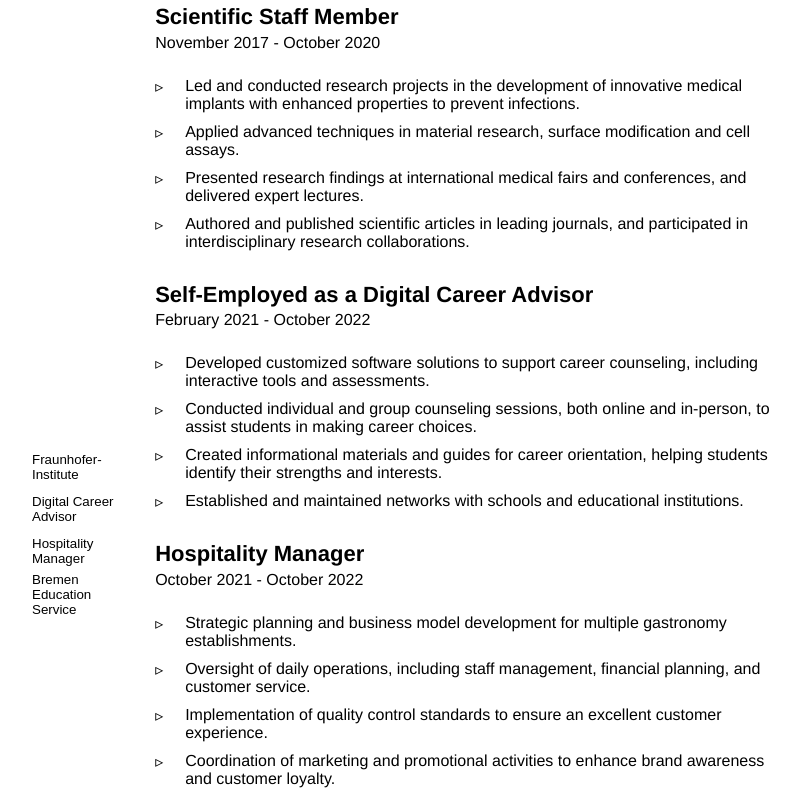
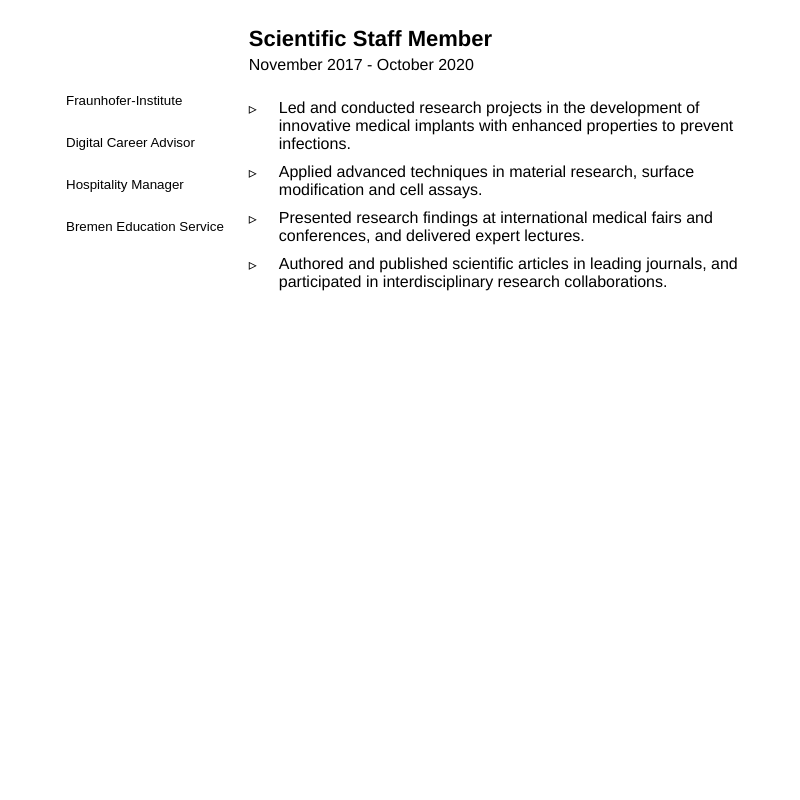
Before and after one commit to denmarx/resume23-24, a React (Create React App) app: page / in a window 1280 px wide. Shown: the part 1680-2480 px from the top of the page, without its empty margins (224-1024 px from the left). After the commit the page ends 2113 px from the top, so only its background shows below. Built offline with nearby package versions, Linux system fonts and the light colour scheme.

Commit message:
dynamic job rendering

```diff
--- /dev/null
+++ b/src/components/Content/JobDetails.js
@@ -0,0 +1,118 @@
+import React from 'react';
+import styles from './Jobs.module.css';
+
+const JobDetails = ({ jobName, isActive }) => {
+  const getJobContent = (name) => {
+    switch (name) {
+      case 'Fraunhofer-Institute':
+        return (
+          <>
+            <h3>
+              <span>Scientific Staff Member</span>
+            </h3>
+            <p className={styles.range}>November 2017 - October 2020</p>
+            <div>
+              <ul className={styles.jobList}>
+                <li>
+                  Led and conducted research projects in the development of innovative medical implants with enhanced
+                  properties to prevent infections.
+                </li>
+                <li>Applied advanced techniques in material research, surface modification and cell assays.</li>
+                <li>
+                  Presented research findings at international medical fairs and conferences, and delivered expert
+                  lectures.
+                </li>
+                <li>
+                  Authored and published scientific articles in leading journals, and participated in interdisciplinary
+                  research collaborations.
+                </li>
+              </ul>
+            </div>
+          </>
+        );
+      case 'Digital Career Advisor':
+        return (
+          <>
+            <h3>
+              <span>Self-Employed as a Digital Career Advisor</span>
+            </h3>
+            <p className={styles.range}>February 2021 - October 2022</p>
+            <div>
+              <ul className={styles.jobList}>
+                <li>
+                  Developed customized software solutions to support career counseling, including interactive tools and
+                  assessments.
+                </li>
+                <li>
+                  Conducted individual and group counseling sessions, both online and in-person, to assist students in
+                  making career choices.
+                </li>
+                <li>
+                  Created informational materials and guides for career orientation, helping students identify their
+                  strengths and interests.
+                </li>
+                <li>Established and maintained networks with schools and educational institutions.</li>
+              </ul>
+            </div>
+          </>
+        );
+      case 'Hospitality Manager':
+        return (
+          <>
+            <h3>
+              <span>Hospitality Manager</span>
+            </h3>
+            <p className={styles.range}>October 2021 - October 2022</p>
+            <div>
+              <ul className={styles.jobList}>
+                <li>Strategic planning and business model development for multiple gastronomy establishments.</li>
+                <li>
+                  Oversight of daily operations, including staff management, financial planning, and customer service.
+                </li>
+                <li>Implementation of quality control standards to ensure an excellent customer experience.</li>
+                <li>
+                  Coordination of marketing and promotional activities to enhance brand awareness and customer loyalty.
+                </li>
+              </ul>
+            </div>
+          </>
+        );
+      case 'Bremen Education Service':
+        return (
+          <>
+            <h3>
+              <span>Teacher and Trainee Teacher</span>
+            </h3>
+            <p className={styles.range}>October 2022 - Present</p>
+            <div>
+              <ul className={styles.jobList}>
+                <li>
+                  Started as a substitute teacher, responsible for covering and conducting classes in chemistry,
+                  biology, and digital media.
+                </li>
+                <li>
+                  Progressed to a trainee teacher role, focusing on developing pedagogical skills and deepening subject
+                  knowledge.
+                </li>
+                <li>
+                  Designed and implemented innovative teaching methods, particularly in digital media, to enhance
+                  student engagement and learning efficiency.
+                </li>
+                <li>Actively participated in teacher conferences and internal educational training.</li>
+              </ul>
+            </div>
+          </>
+        );
+      default:
+        return null;
+    }
+  };
+
+  return (
+    <div role='tabpanel' className={`${styles.tabPanel} ${!isActive ? styles.hide : ''}`}>
+      {getJobContent(jobName)}
+    </div>
+  );
+};
+
+export default JobDetails;
--- a/src/components/Content/Jobs.js
+++ b/src/components/Content/Jobs.js
@@ -1,112 +1,32 @@
+import React, { useState } from 'react';
+import JobDetails from './JobDetails'; // Import the new component
 import styles from './Jobs.module.css';
 
 const Jobs = () => {
+  const [activeJob, setActiveJob] = useState('Fraunhofer-Institute');
+
+  const jobNames = [
+    'Fraunhofer-Institute',
+    'Digital Career Advisor',
+    'Hospitality Manager',
+    'Bremen Education Service',
+  ];
+
   return (
     <section id='jobs' className={styles.jobsWrapper}>
       <h2 className={styles.jobHead}>Where I've Worked</h2>
       <div className={styles.inner}>
         <div role='tablist' className={styles.tabList}>
-          <button>
-            <span>Fraunhofer-Institute</span>
-          </button>
-          <button>
-            <span>Digital Career Advisor</span>
-          </button>
-          <button>
-            <span>Hospitality Manager</span>
-          </button>
-          <button>
-            <span>Bremen Education Service</span>
-          </button>
+          {jobNames.map((jobName) => (
+            <button key={jobName} onClick={() => setActiveJob(jobName)}>
+              <span>{jobName}</span>
+            </button>
+          ))}
         </div>
         <div className={styles.jobPanel}>
-          <div role='tabpanel' className={styles.tabPanel}>
-            <h3>
-              <span>Scientific Staff Member</span>
-            </h3>
-            <p className={styles.range}>November 2017 - October 2020</p>
-            <div>
-              <ul className={styles.jobList}>
-                <li>
-                  Led and conducted research projects in the development of innovative medical implants with enhanced
-                  properties to prevent infections.
-                </li>
-                <li>Applied advanced techniques in material research, surface modification and cell assays.</li>
-                <li>
-                  Presented research findings at international medical fairs and conferences, and delivered expert
-                  lectures.
-                </li>
-                <li>
-                  Authored and published scientific articles in leading journals, and participated in interdisciplinary
-                  research collaborations.
-                </li>
-              </ul>
-            </div>
-          </div>
-          <div role='tabpanel' className={styles.tabPanel}>
-            <h3>
-              <span>Self-Employed as a Digital Career Advisor</span>
-            </h3>
-            <p className={styles.range}>February 2021 - October 2022</p>
-            <div>
-              <ul className={styles.jobList}>
-                <li>
-                  Developed customized software solutions to support career counseling, including interactive tools and
-                  assessments.
-                </li>
-                <li>
-                  Conducted individual and group counseling sessions, both online and in-person, to assist students in
-                  making career choices.
-                </li>
-                <li>
-                  Created informational materials and guides for career orientation, helping students identify their
-                  strengths and interests.
-                </li>
-                <li>Established and maintained networks with schools and educational institutions.</li>
-              </ul>
-            </div>
-          </div>
-          <div role='tabpanel' className={styles.tabPanel}>
-            <h3>
-              <span>Hospitality Manager</span>
-            </h3>
-            <p className={styles.range}>October 2021 - October 2022</p>
-            <div>
-              <ul className={styles.jobList}>
-                <li>Strategic planning and business model development for multiple gastronomy establishments.</li>
-                <li>
-                  Oversight of daily operations, including staff management, financial planning, and customer service.
-                </li>
-                <li>Implementation of quality control standards to ensure an excellent customer experience.</li>
-                <li>
-                  Coordination of marketing and promotional activities to enhance brand awareness and customer loyalty.
-                </li>
-              </ul>
-            </div>
-          </div>
-          <div role='tabpanel' className={styles.tabPanel}>
-            <h3>
-              <span>Teacher and Trainee Teacher</span>
-            </h3>
-            <p className={styles.range}>October 2022 - Present</p>
-            <div>
-              <ul className={styles.jobList}>
-                <li>
-                  Started as a substitute teacher, responsible for covering and conducting classes in chemistry,
-                  biology, and digital media.
-                </li>
-                <li>
-                  Progressed to a trainee teacher role, focusing on developing pedagogical skills and deepening subject
-                  knowledge.
-                </li>
-                <li>
-                  Designed and implemented innovative teaching methods, particularly in digital media, to enhance
-                  student engagement and learning efficiency.
-                </li>
-                <li>Actively participated in teacher conferences and internal educational training.</li>
-              </ul>
-            </div>
-          </div>
+          {jobNames.map((jobName) => (
+            <JobDetails key={jobName} jobName={jobName} isActive={activeJob === jobName} />
+          ))}
         </div>
       </div>
     </section>
--- a/src/components/Content/Jobs.module.css
+++ b/src/components/Content/Jobs.module.css
@@ -1,5 +1,7 @@
 .jobsWrapper {
   padding: 100px 0;
+  max-width: 700px;
+  margin: 0px auto;
 }
 
 .jobHead {
@@ -21,11 +23,15 @@
   align-items: center;
   justify-content: space-between;
   gap: 20px;
+  min-height: 340px;
 }
 
 .tabList {
   display: flex;
   flex-direction: column;
+  width: max-content;
+  padding: 0px;
+  margin: 0px;
 }
 
 .tabList button {
@@ -33,10 +39,12 @@
   background-color: transparent;
   border: 0;
   position: relative;
+  display: flex;
   text-align: left;
   align-items: center;
   height: 42px;
   width: 100%;
+  white-space: nowrap;
 }
 
 .jobPanel {
@@ -72,3 +80,7 @@
   position: absolute;
   left: 0px;
 }
+
+.hide {
+  display: none;
+}
--- a/src/styles/index.css
+++ b/src/styles/index.css
@@ -1,6 +1,7 @@
 * {
   margin: 0;
   padding: 0;
+  box-sizing: inherit;
 }
 
 body {
```
